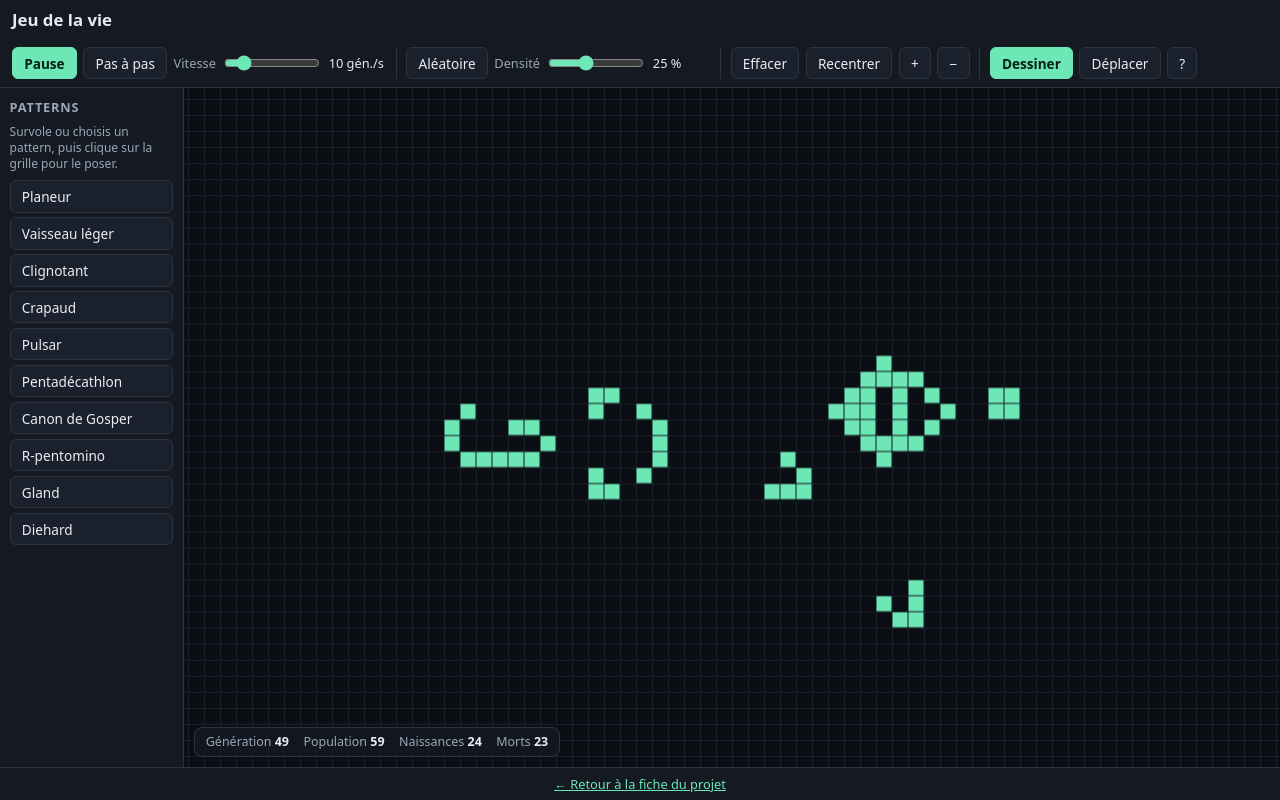
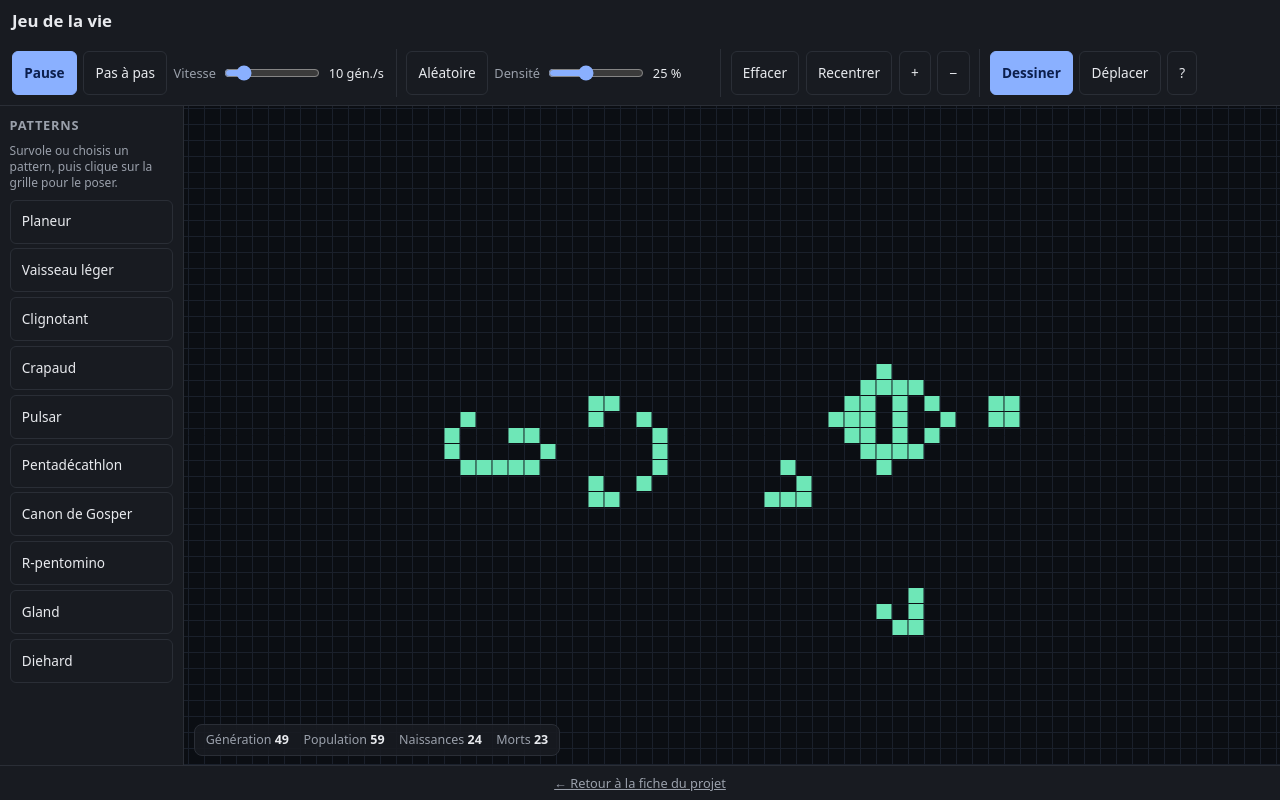
Before and after one commit to Arthur-Lecomte/Jeu-de-la-vie, a website built with Vite: page index.html in a window 1280 px wide. Built offline with nearby package versions, Linux system fonts and the light colour scheme.

Commit message:
chore(ui): adopt shared charter theme tokens and control styles
Rename local CSS variables to the portfolio demo charter tokens
(--color-bg, --color-text, --color-muted, --color-surface,
--color-border, --color-accent, --color-accent-contrast, --radius-sm,
--radius-md) with the shared dark-theme values, so every demo shares
the same chrome. The mint accent no longer skins the UI; the canvas
scene colors are hard-coded in the renderer and stay untouched.

Also per charter: 44px minimum target height on buttons and range
inputs, universal :focus-visible outline, body line-height 1.5, muted
back-to-project link, radius tokens on buttons/panels/dialog, and a
derived --surface-raised variable for kbd chips (former --surface-2).

Co-Authored-By: Claude Fable 5 <noreply@anthropic.com>
Claude-Session: https://claude.ai/code/session_01XJTGEqG5R5AxiqF1LLdPM5

```diff
--- a/src/style.css
+++ b/src/style.css
@@ -1,15 +1,21 @@
 /* RÈGLE PORTFOLIO — polices système uniquement (ou des fichiers de
    police EMBARQUÉS dans le projet, jamais un CDN). */
 
+/* Shared tokens — same names and values as the portfolio dark theme
+   (demo charter). Scene colors (canvas background, grid, cells) live in
+   the JS renderer and are the demo's own identity. */
 :root {
-  --bg: #0b0e13;
-  --surface: #141922;
-  --surface-2: #1b212c;
-  --border: #2c3442;
-  --text: #e8edf4;
-  --text-dim: #9aa7b8;
-  --accent: #6ee7b7;
-  --accent-text: #052015;
+  --color-bg: #101216;
+  --color-text: #e8eaee;
+  --color-muted: #9aa0ab;
+  --color-surface: #181b21;
+  --color-border: #2a2e36;
+  --color-accent: #8ab0ff;
+  --color-accent-contrast: #0c1f4d;
+  --radius-sm: 6px;
+  --radius-md: 8px;
+  /* Local derived variable: slightly raised surface for <kbd> chips. */
+  --surface-raised: color-mix(in srgb, var(--color-surface) 92%, var(--color-text));
   color-scheme: dark;
 }
 
@@ -20,8 +26,9 @@
 body {
   margin: 0;
   font-family: system-ui, sans-serif;
-  background: var(--bg);
-  color: var(--text);
+  line-height: 1.5;
+  background: var(--color-bg);
+  color: var(--color-text);
   display: grid;
   grid-template-rows: auto 1fr auto;
   height: 100vh;
@@ -37,8 +44,8 @@ body {
   gap: 1rem;
   flex-wrap: wrap;
   padding: 0.5rem 0.75rem;
-  background: var(--surface);
-  border-bottom: 1px solid var(--border);
+  background: var(--color-surface);
+  border-bottom: 1px solid var(--color-border);
 }
 
 h1 {
@@ -57,7 +64,7 @@ h1 {
 .sep {
   width: 1px;
   align-self: stretch;
-  background: var(--border);
+  background: var(--color-border);
   margin: 0 0.2rem;
 }
 
@@ -65,27 +72,27 @@ button {
   font: inherit;
   font-size: 0.85rem;
   padding: 0.35rem 0.7rem;
-  border: 1px solid var(--border);
-  border-radius: 6px;
-  background: var(--surface-2);
-  color: var(--text);
+  min-height: 44px;
+  border: 1px solid var(--color-border);
+  border-radius: var(--radius-sm);
+  background: var(--color-surface);
+  color: var(--color-text);
   cursor: pointer;
 }
 
 button:hover {
-  border-color: var(--text-dim);
+  border-color: var(--color-muted);
 }
 
 button[aria-pressed='true'] {
-  background: var(--accent);
-  color: var(--accent-text);
-  border-color: var(--accent);
+  background: var(--color-accent);
+  color: var(--color-accent-contrast);
+  border-color: var(--color-accent);
   font-weight: 600;
 }
 
-:is(button, input, a, summary):focus-visible,
-canvas:focus-visible {
-  outline: 2px solid var(--accent);
+:focus-visible {
+  outline: 2px solid var(--color-accent);
   outline-offset: 2px;
 }
 
@@ -94,18 +101,19 @@ canvas:focus-visible {
   align-items: center;
   gap: 0.4rem;
   font-size: 0.8rem;
-  color: var(--text-dim);
+  color: var(--color-muted);
 }
 
 .slider input[type='range'] {
   width: 6rem;
-  accent-color: var(--accent);
+  min-height: 44px;
+  accent-color: var(--color-accent);
 }
 
 .slider output {
   min-width: 4.5em;
   font-variant-numeric: tabular-nums;
-  color: var(--text);
+  color: var(--color-text);
 }
 
 /* ---- Stage: patterns panel + board -------------------------------- */
@@ -117,8 +125,8 @@ canvas:focus-visible {
 }
 
 .patterns {
-  background: var(--surface);
-  border-right: 1px solid var(--border);
+  background: var(--color-surface);
+  border-right: 1px solid var(--color-border);
   padding: 0.6rem;
   overflow-y: auto;
   width: 11.5rem;
@@ -128,14 +136,14 @@ canvas:focus-visible {
   font-size: 0.8rem;
   text-transform: uppercase;
   letter-spacing: 0.06em;
-  color: var(--text-dim);
+  color: var(--color-muted);
   margin: 0 0 0.5rem;
 }
 
 .pattern-hint {
   font-size: 0.75rem;
   line-height: 1.35;
-  color: var(--text-dim);
+  color: var(--color-muted);
   margin: 0 0 0.5rem;
   min-height: 4em;
 }
@@ -181,16 +189,16 @@ canvas.panning {
   gap: 0.9rem;
   flex-wrap: wrap;
   padding: 0.35rem 0.7rem;
-  background: color-mix(in srgb, var(--surface) 88%, transparent);
-  border: 1px solid var(--border);
-  border-radius: 8px;
+  background: color-mix(in srgb, var(--color-surface) 88%, transparent);
+  border: 1px solid var(--color-border);
+  border-radius: var(--radius-md);
   font-size: 0.78rem;
-  color: var(--text-dim);
+  color: var(--color-muted);
   pointer-events: none;
 }
 
 .stats strong {
-  color: var(--text);
+  color: var(--color-text);
   font-variant-numeric: tabular-nums;
   font-weight: 600;
 }
@@ -201,19 +209,24 @@ footer {
   text-align: center;
   padding: 0.45rem;
   font-size: 0.8rem;
-  background: var(--surface);
-  border-top: 1px solid var(--border);
+  background: var(--color-surface);
+  border-top: 1px solid var(--color-border);
 }
 
 a {
-  color: var(--accent);
+  color: var(--color-accent);
+}
+
+/* Back-to-project link stays discreet (demo charter). */
+footer a {
+  color: var(--color-muted);
 }
 
 dialog {
-  background: var(--surface);
-  color: var(--text);
-  border: 1px solid var(--border);
-  border-radius: 10px;
+  background: var(--color-surface);
+  color: var(--color-text);
+  border: 1px solid var(--color-border);
+  border-radius: var(--radius-md);
   max-width: 34rem;
   padding: 1.2rem 1.5rem;
 }
@@ -236,8 +249,8 @@ dialog li {
 
 kbd {
   font-family: inherit;
-  background: var(--surface-2);
-  border: 1px solid var(--border);
+  background: var(--surface-raised);
+  border: 1px solid var(--color-border);
   border-radius: 4px;
   padding: 0.05rem 0.35rem;
   font-size: 0.85em;
@@ -258,7 +271,7 @@ kbd {
   .patterns {
     width: auto;
     border-right: none;
-    border-top: 1px solid var(--border);
+    border-top: 1px solid var(--color-border);
     padding: 0.4rem 0.6rem;
   }
 
```
